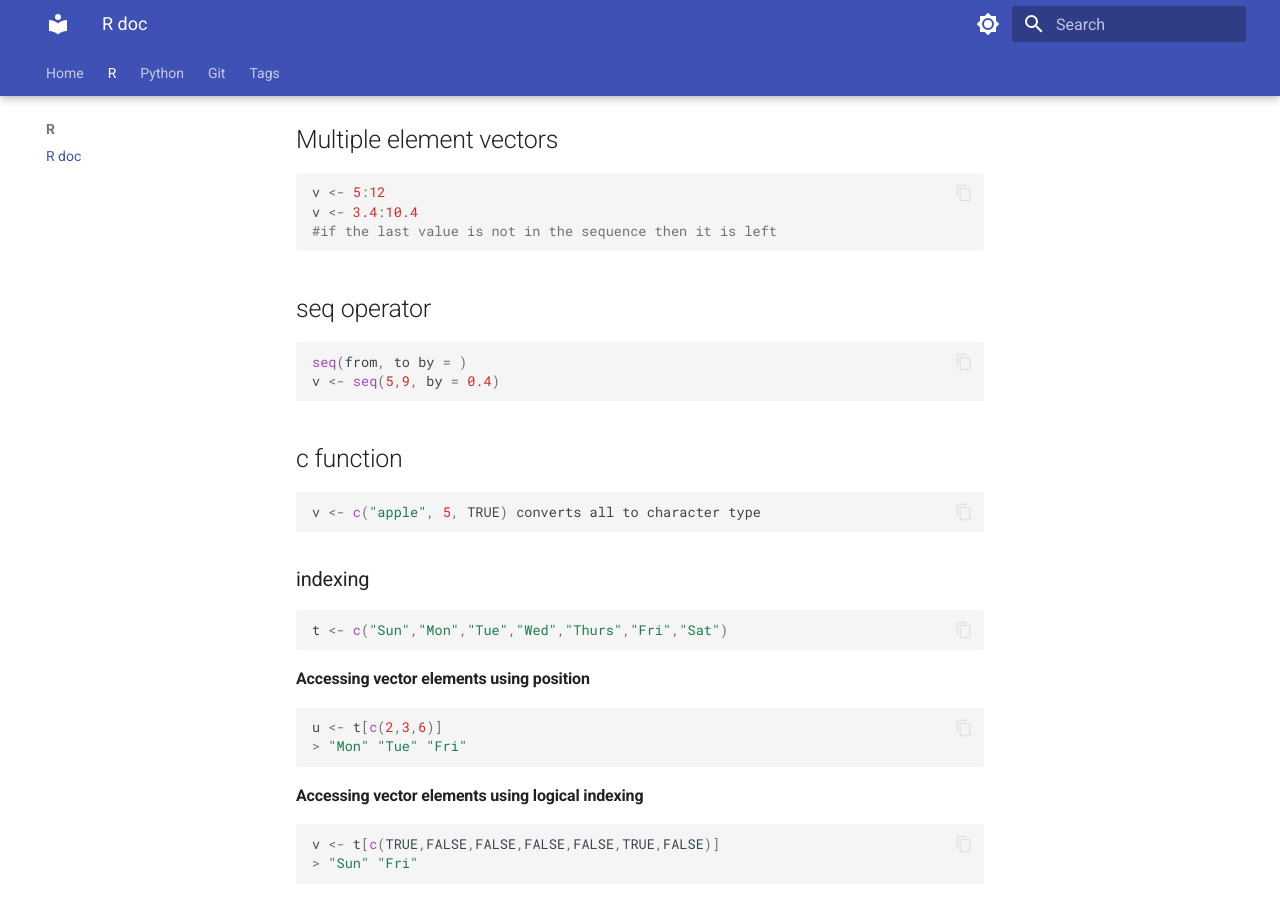
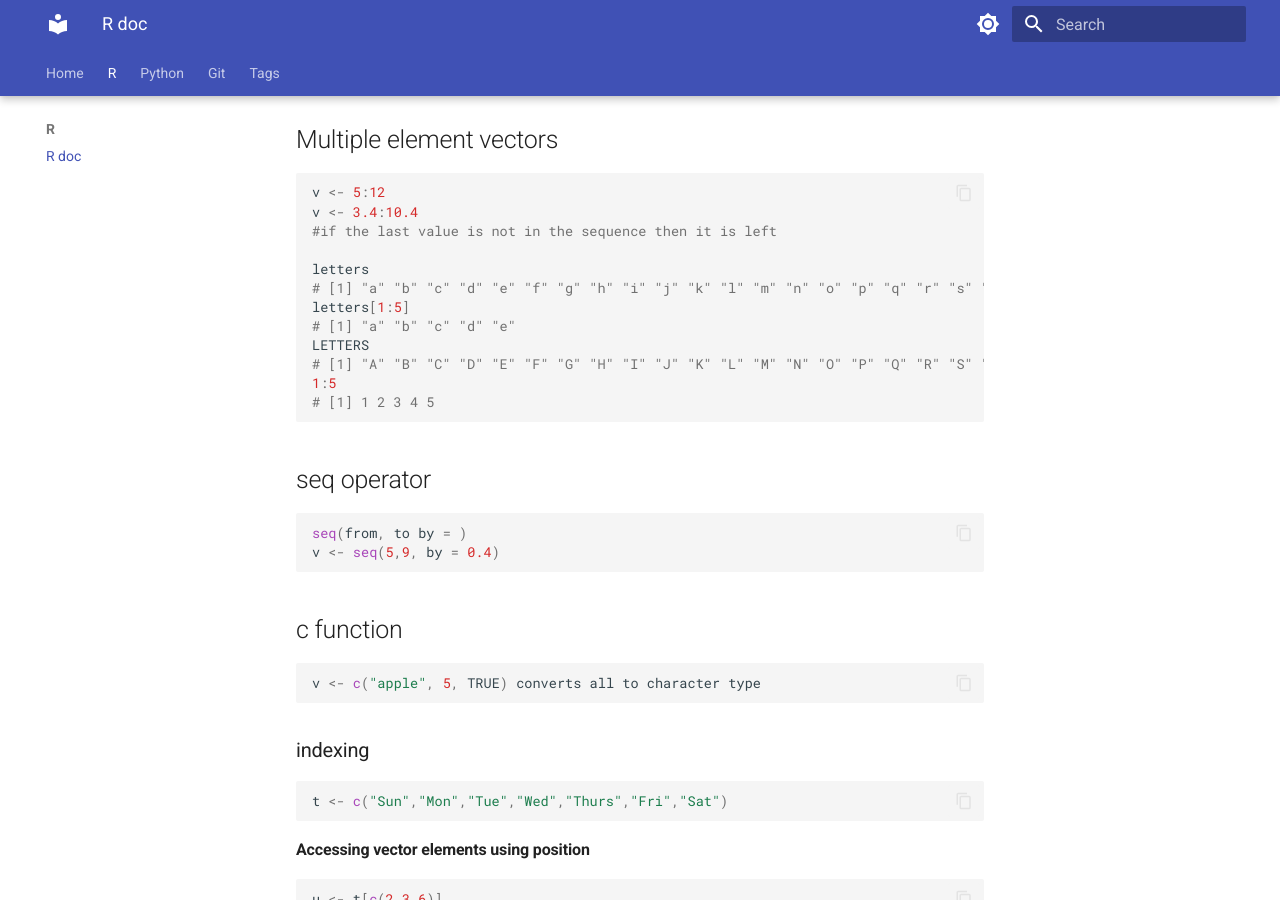
Before and after one commit to TrevorCl/mkdocs, an MkDocs documentation site: the page built from docs/r/R doc.md, in a window 1280 px wide and 900 px high, scrolled down 1670 px. Built offline with MkDocs 1.6.1 and Material for MkDocs 9.7.7, drawn with Linux system fonts in a browser that asks for light colours.

Commit message:
Enhance R documentation with examples and comments
Updated comments and added examples for letters and LETTERS in R.

````diff
--- a/docs/r/R doc.md
+++ b/docs/r/R doc.md
@@ -81,6 +81,15 @@ v[1] <- 33
 v <- 5:12
 v <- 3.4:10.4
 #if the last value is not in the sequence then it is left
+
+letters
+# [1] "a" "b" "c" "d" "e" "f" "g" "h" "i" "j" "k" "l" "m" "n" "o" "p" "q" "r" "s" "t" "u" "v" "w" "x" "y" "z"
+letters[1:5]
+# [1] "a" "b" "c" "d" "e"
+LETTERS
+# [1] "A" "B" "C" "D" "E" "F" "G" "H" "I" "J" "K" "L" "M" "N" "O" "P" "Q" "R" "S" "T" "U" "V" "W" "X" "Y" "Z"
+1:5
+# [1] 1 2 3 4 5
 ```
 
 ## seq operator
````
